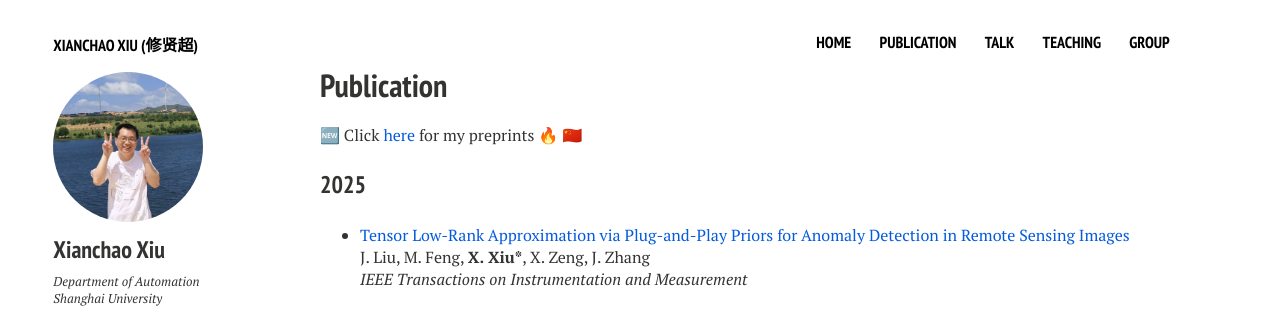
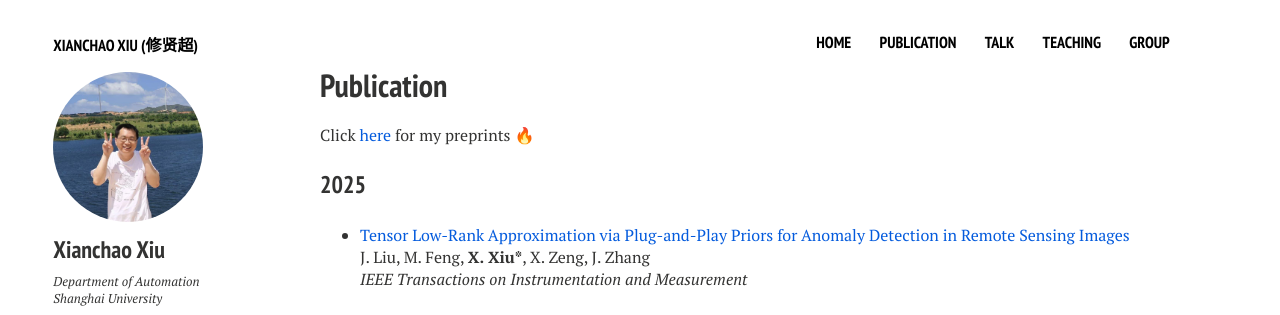
Before and after one commit to xianchaoxiu/xianchaoxiu.github.io, a Jekyll site: the page built from publication/index.md, in a window 1280 px wide. Shown: the top 315 px of the page. Built offline with Jekyll 4.4.1, drawn with Linux system fonts in a browser that asks for light colours; nearby versions of some CDN libraries.

Commit message:
Update index.md

```diff
--- a/publication/index.md
+++ b/publication/index.md
@@ -9,7 +9,7 @@ share: false
 ---
 
 
-🆕 Click <a href="https://arxiv.org/search/?query=xiu%2C+xianchao&searchtype=all&abstracts=show&order=-announced_date_first&size=50" class="textlink" target="_blank"> here </a> for my preprints 🔥 🇨🇳
+Click <a href="https://arxiv.org/search/?query=xiu%2C+xianchao&searchtype=all&abstracts=show&order=-announced_date_first&size=50" class="textlink" target="_blank"> here </a> for my preprints 🔥
 
 
 ### 2025
```
